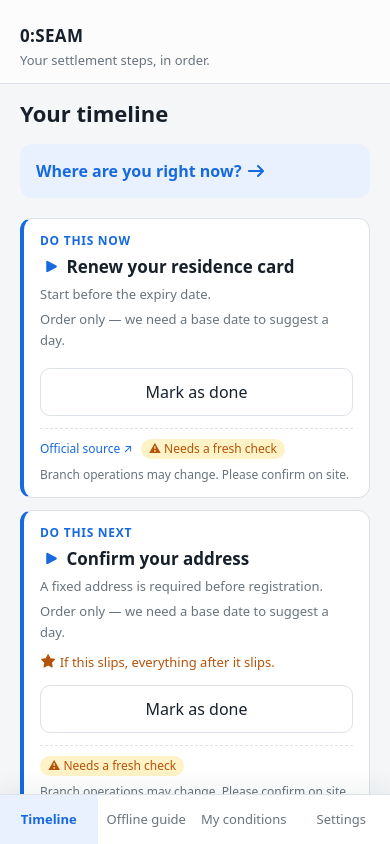
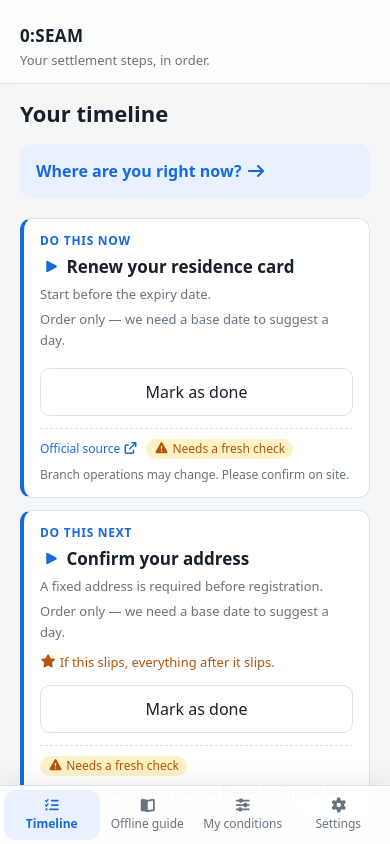
Before and after one commit to 0-SEAM/frontend, a React (Vite) app: page /timeline in a window 390 px wide. Shown: the top 844 px of the page. Built offline with nearby package versions, Linux system fonts and the light colour scheme; a web font is replaced by a local one.

Commit message:
feat: Enhance UI with FontAwesome icons and improve layout responsiveness

```diff
--- a/src/components/AppShell.tsx
+++ b/src/components/AppShell.tsx
@@ -1,47 +1,53 @@
 import { NavLink, Outlet, useLocation } from "react-router-dom";
 import { useTranslation } from "react-i18next";
+import { FontAwesomeIcon } from "@fortawesome/react-fontawesome";
+import { faBookOpen, faGear, faListCheck, faSliders } from "@fortawesome/free-solid-svg-icons";
 
 export function AppShell() {
   const { t } = useTranslation();
   const location = useLocation();
 
   return (
-    <div className="bg-app-bg mx-auto flex min-h-dvh w-full max-w-[480px] flex-col">
-      <header className="border-app-line flex flex-col border-b bg-white/72 px-5 pt-[22px] pb-3">
+    <div className="bg-app-bg md:border-app-line mx-auto flex min-h-dvh w-full max-w-120 flex-col md:my-6 md:min-h-[calc(100dvh-3rem)] md:max-w-180 md:rounded-[28px] md:border md:shadow-[0_24px_70px_rgba(23,32,42,0.12)]">
+      <header className="border-app-line flex flex-col border-b bg-white/72 px-5 pt-[calc(1.375rem+env(safe-area-inset-top))] pb-3 backdrop-blur-xl md:rounded-t-[28px]">
         <span className="text-[17px] font-bold tracking-[0.02em]">{t("app.name")}</span>
         <span className="text-app-muted text-[13px]">{t("app.tagline")}</span>
       </header>
 
-      <main className="flex-1 pb-[88px]">
+      <main className="flex-1 pb-[calc(5.5rem+env(safe-area-inset-bottom))]">
         <div className="animate-page-enter" key={location.pathname}>
           <Outlet />
         </div>
       </main>
 
       {/* REQ-NF-31. 핵심 이동은 한 손으로 닿는 화면 하단에 둔다. */}
-      <nav className="border-app-line fixed bottom-0 z-10 grid w-full max-w-[480px] grid-cols-4 border-t bg-white/[.94] shadow-[0_-8px_24px_rgba(23,32,42,0.06)]">
+      <nav className="border-app-line fixed bottom-0 z-10 grid w-full max-w-120 grid-cols-4 border-t bg-white/88 px-1 pt-1 pb-[calc(0.25rem+env(safe-area-inset-bottom))] shadow-[0_-8px_24px_rgba(23,32,42,0.06)] backdrop-blur-xl md:max-w-180 md:rounded-b-[28px]">
         <NavLink
-          className="text-app-muted hover:bg-app-accent-soft hover:text-app-accent [&.active]:bg-app-accent-soft [&.active]:text-app-accent min-h-12 px-1 py-3.5 text-center text-[13px] transition-colors duration-150 [&.active]:font-semibold"
+          className="text-app-muted hover:bg-app-accent-soft hover:text-app-accent [&.active]:bg-app-accent-soft [&.active]:text-app-accent flex min-h-12 flex-col items-center justify-center gap-1 rounded-xl px-1 py-2 text-center text-xs transition-colors duration-150 [&.active]:font-semibold"
           to="/timeline"
         >
+          <FontAwesomeIcon className="text-sm" icon={faListCheck} aria-hidden="true" />
           {t("nav.timeline")}
         </NavLink>
         <NavLink
-          className="text-app-muted hover:bg-app-accent-soft hover:text-app-accent [&.active]:bg-app-accent-soft [&.active]:text-app-accent min-h-12 px-1 py-3.5 text-center text-[13px] transition-colors duration-150 [&.active]:font-semibold"
+          className="text-app-muted hover:bg-app-accent-soft hover:text-app-accent [&.active]:bg-app-accent-soft [&.active]:text-app-accent flex min-h-12 flex-col items-center justify-center gap-1 rounded-xl px-1 py-2 text-center text-xs transition-colors duration-150 [&.active]:font-semibold"
           to="/offline"
         >
+          <FontAwesomeIcon className="text-sm" icon={faBookOpen} aria-hidden="true" />
           {t("nav.offline")}
         </NavLink>
         <NavLink
-          className="text-app-muted hover:bg-app-accent-soft hover:text-app-accent [&.active]:bg-app-accent-soft [&.active]:text-app-accent min-h-12 px-1 py-3.5 text-center text-[13px] transition-colors duration-150 [&.active]:font-semibold"
+          className="text-app-muted hover:bg-app-accent-soft hover:text-app-accent [&.active]:bg-app-accent-soft [&.active]:text-app-accent flex min-h-12 flex-col items-center justify-center gap-1 rounded-xl px-1 py-2 text-center text-xs transition-colors duration-150 [&.active]:font-semibold"
           to="/conditions"
         >
+          <FontAwesomeIcon className="text-sm" icon={faSliders} aria-hidden="true" />
           {t("nav.conditions")}
         </NavLink>
         <NavLink
-          className="text-app-muted hover:bg-app-accent-soft hover:text-app-accent [&.active]:bg-app-accent-soft [&.active]:text-app-accent min-h-12 px-1 py-3.5 text-center text-[13px] transition-colors duration-150 [&.active]:font-semibold"
+          className="text-app-muted hover:bg-app-accent-soft hover:text-app-accent [&.active]:bg-app-accent-soft [&.active]:text-app-accent flex min-h-12 flex-col items-center justify-center gap-1 rounded-xl px-1 py-2 text-center text-xs transition-colors duration-150 [&.active]:font-semibold"
           to="/settings"
         >
+          <FontAwesomeIcon className="text-sm" icon={faGear} aria-hidden="true" />
           {t("nav.settings")}
         </NavLink>
       </nav>
--- a/src/components/SourceFooter.tsx
+++ b/src/components/SourceFooter.tsx
@@ -1,4 +1,6 @@
 import { useTranslation } from "react-i18next";
+import { FontAwesomeIcon } from "@fortawesome/react-fontawesome";
+import { faArrowUpRightFromSquare, faTriangleExclamation } from "@fortawesome/free-solid-svg-icons";
 import { useNetworkStatus } from "../hooks/useNetworkStatus";
 import { useToday } from "../hooks/useToday";
 
@@ -31,7 +33,7 @@ export function SourceFooter({ sourceUrl, verifiedAt, staleAfterDays = 90 }: Sou
             target="_blank"
             rel="noreferrer noopener"
           >
-            {t("common.sourceOfficial")} ↗
+            {t("common.sourceOfficial")} <FontAwesomeIcon icon={faArrowUpRightFromSquare} aria-hidden="true" />
           </a>
         ) : (
           // FN-2114. 오프라인에서는 눌러도 안 되는 링크를 비활성으로 보여준다.
@@ -45,9 +47,13 @@ export function SourceFooter({ sourceUrl, verifiedAt, staleAfterDays = 90 }: Sou
           stale ? "bg-app-warn-bg text-app-warn rounded-full px-2 py-0.5" : "rounded-full bg-[#f1f1ee] px-2 py-0.5"
         }
       >
-        {stale
-          ? `⚠ ${t("common.unverified")}`
-          : t("common.lastUpdated", { time: new Date(verifiedAt!).toLocaleDateString() })}
+        {stale ? (
+          <>
+            <FontAwesomeIcon icon={faTriangleExclamation} aria-hidden="true" /> {t("common.unverified")}
+          </>
+        ) : (
+          t("common.lastUpdated", { time: new Date(verifiedAt!).toLocaleDateString() })
+        )}
       </span>
       <p className="m-0 w-full">{t("common.disclaimer")}</p>
     </footer>
--- a/src/components/StatusBar.tsx
+++ b/src/components/StatusBar.tsx
@@ -18,7 +18,7 @@ export function StatusBar({ lastUpdated }: { lastUpdated?: string | null }) {
       role="status"
     >
       {!online && (
-        <span className="badge badge--offline">
+        <span className="inline-flex items-center gap-1.5 font-semibold">
           <FontAwesomeIcon icon={faCircleExclamation} aria-hidden="true" /> {t("common.offline")}
         </span>
       )}
--- a/src/components/TaskCard.tsx
+++ b/src/components/TaskCard.tsx
@@ -28,7 +28,7 @@ export function TaskCard({ item, emphasis, onToggleDone, onGoToPrerequisite }: T
       )}
       <h3 className="my-1 text-[17px] font-semibold">
         <span
-          className={`inline-grid w-[22px] place-items-center text-[13px] ${availability === "DONE" ? "text-app-done" : availability === "BLOCKED" ? "text-app-muted" : "text-app-accent"}`}
+          className={`inline-grid w-5.5 place-items-center text-[13px] ${availability === "DONE" ? "text-app-done" : availability === "BLOCKED" ? "text-app-muted" : "text-app-accent"}`}
           aria-hidden="true"
         >
           <FontAwesomeIcon icon={icon} />
@@ -45,7 +45,12 @@ export function TaskCard({ item, emphasis, onToggleDone, onGoToPrerequisite }: T
         <p className="text-app-muted my-1 text-[13px]">
           {t("timeline.blockedBy", { names: blockedBy.map(taskName(t)).join(", ") })}
           {onGoToPrerequisite && (
-            <button type="button" className="link" onClick={() => onGoToPrerequisite(blockedBy[0])}>
+            <button
+              type="button"
+              className="text-app-accent hover:bg-app-accent-soft focus-visible:outline-app-accent ml-1 inline-flex min-h-8 min-w-8 items-center justify-center rounded-full transition focus-visible:outline-2 focus-visible:outline-offset-2"
+              aria-label={t("timeline.goToPrerequisite")}
+              onClick={() => onGoToPrerequisite(blockedBy[0])}
+            >
               <FontAwesomeIcon icon={faArrowRight} aria-hidden="true" />
             </button>
           )}
--- a/src/i18n/locales/en.json
+++ b/src/i18n/locales/en.json
@@ -67,6 +67,7 @@
     "notApplicable": "{{count}} items do not apply to you",
     "blockedBy": "Available after {{names}}",
     "criticalPath": "If this slips, everything after it slips.",
+    "goToPrerequisite": "View prerequisite task",
     "recommendedBy": "Recommended by {{date}}",
     "noDate": "Order only — we need a base date to suggest a day.",
     "empty": "Nothing is unlocked yet. Start with the earliest waiting item.",
--- a/src/i18n/locales/ko.json
+++ b/src/i18n/locales/ko.json
@@ -67,6 +67,7 @@
     "notApplicable": "해당 없는 항목 {{count}}건",
     "blockedBy": "{{names}} 완료 후 진행",
     "criticalPath": "이 순서가 밀리면 전체가 밀립니다.",
+    "goToPrerequisite": "선행 업무 보기",
     "recommendedBy": "{{date}}까지 권장",
     "noDate": "기준일이 없어 순서만 제시합니다.",
     "empty": "지금 열린 업무가 없습니다. 가장 이른 기한의 대기 업무를 준비하세요.",
--- a/src/index.css
+++ b/src/index.css
@@ -38,6 +38,8 @@
   }
   html {
     color-scheme: light;
+    -webkit-tap-highlight-color: transparent;
+    overscroll-behavior-y: none;
   }
   body {
     @apply bg-app-bg text-app-text m-0 font-sans leading-relaxed antialiased;
```
